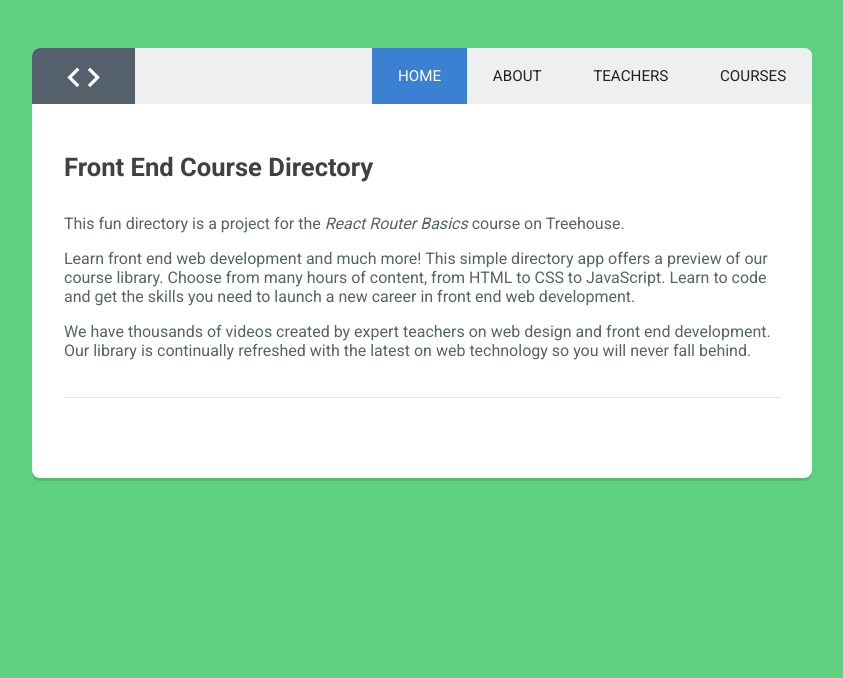
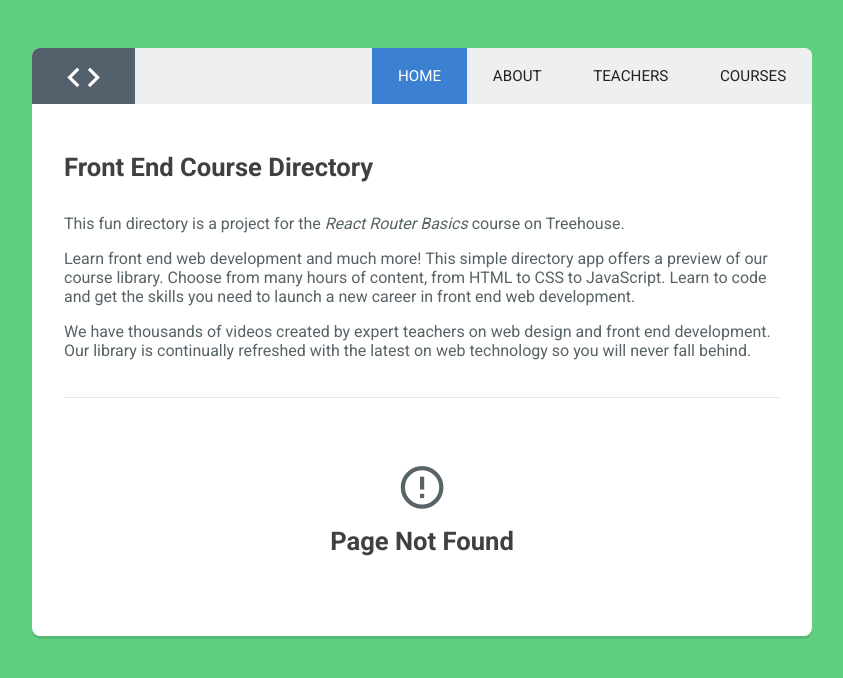
Before and after one commit to anoopmundathan/react-router-basics, a React app: page / in a window 1280 px wide. Shown: the top 678 px of the page, without its empty margins (218-1061 px from the left). Built offline with nearby package versions, Linux system fonts and the light colour scheme.

Commit message:
Display 404 Error Routes

```diff
--- a/src/router.js
+++ b/src/router.js
@@ -8,6 +8,7 @@ import Home from './components/Home';
 import Courses from './components/Courses';
 import Teachers from './components/Teachers';
 import About from './components/About';
+import NotFound from './components/NotFound';
 
 // Routes
 const routes = (
@@ -18,6 +19,7 @@ const routes = (
         <Route path="/about" component={About} />
         <Route path="/teachers" component={Teachers} />
         <Route path="/courses" component={Courses} />
+        <Route path="*" component={NotFound} />
       </App>
     </div>
   </Router>
```
